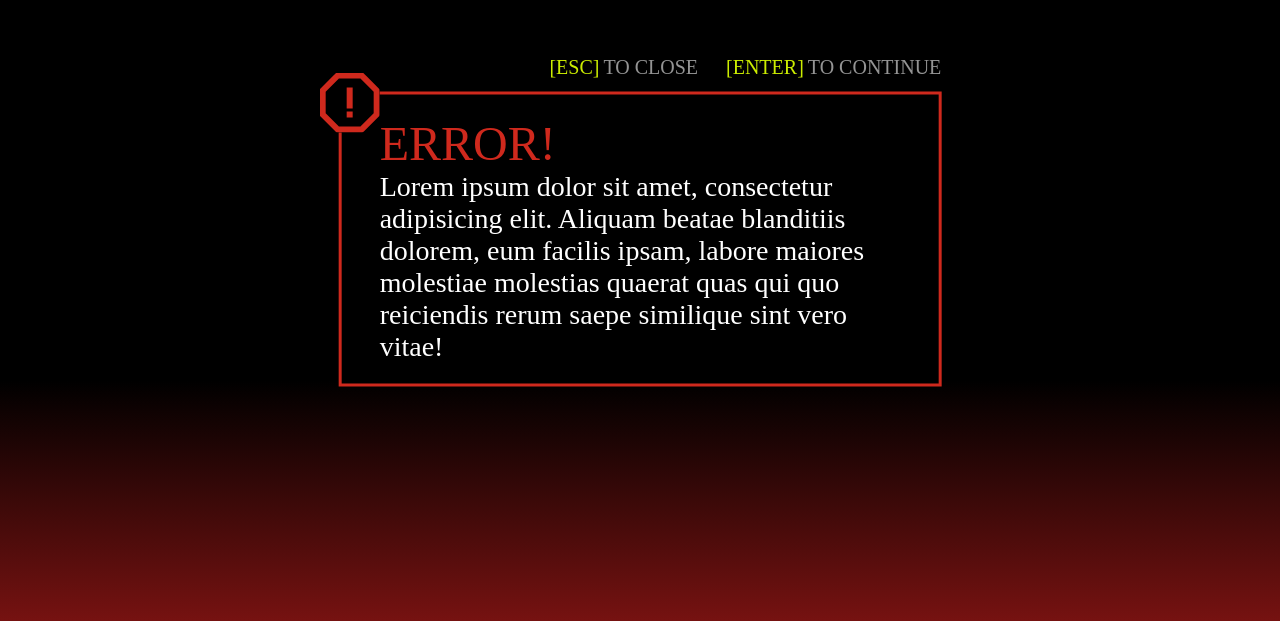
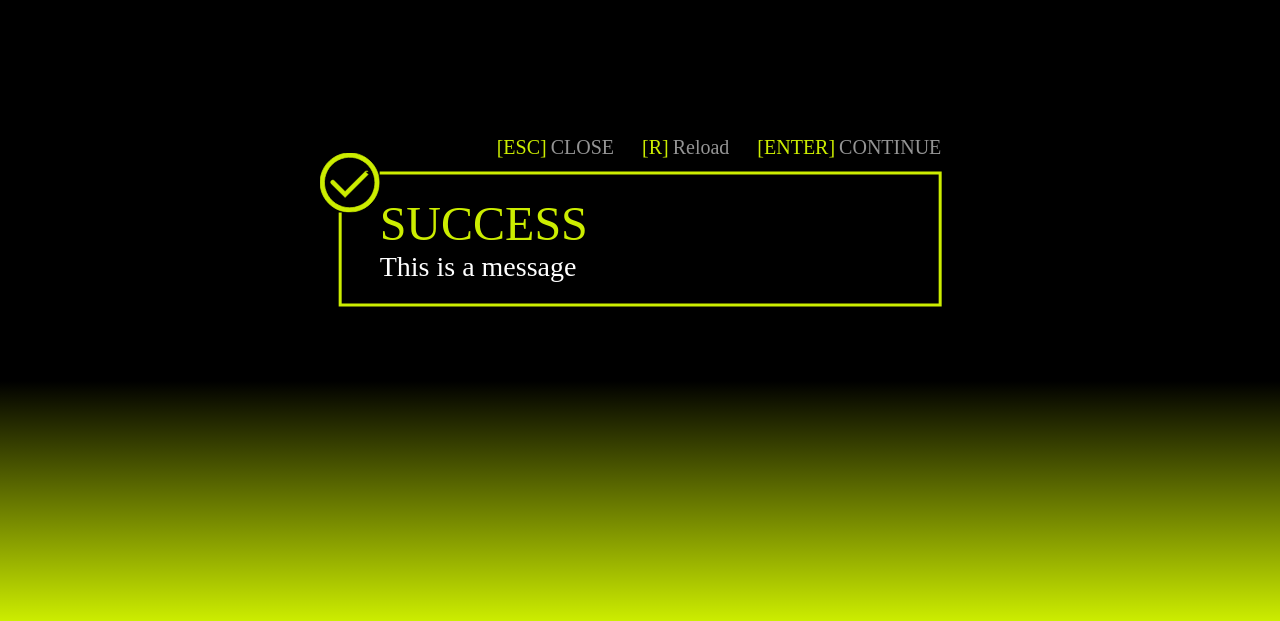
Before and after one commit to lmtls-game/lmtls-notify, a plain HTML site: page client/ui/index.html in a window 1280 px wide. Shown: the part 179-800 px from the top of the page. Drawn offline with nearby package versions, Linux system fonts and the light colour scheme; a web font is replaced by a local one.

Commit message:
feat: add ability to change the dialog dynamically ✨

```diff
--- a/client/ui/index.css
+++ b/client/ui/index.css
@@ -27,7 +27,6 @@ html, body {
 }
 
 .dialog {
-    background: linear-gradient(0deg, rgba(118, 18, 17, .98) 0%, rgba(118, 18, 17, 1) 0%, rgba(0, 0, 0, 1) 30%);
     width: 100%;
     height: 100%;
     color: white;
@@ -134,5 +133,5 @@ html, body {
 }
 
 .dialog.information .dialog__title {
-    color: #EFEFEF;
+    color: #CCED00;
 }
--- a/client/ui/index.html
+++ b/client/ui/index.html
@@ -2,37 +2,25 @@
 <html lang="en">
 <head>
     <meta charset="UTF-8">
-    <script src="https://cdn.jsdelivr.net/npm/vue@3.2.20/dist/vue.global.prod.js"></script>
     <link rel="stylesheet" href="index.css">
+    <script defer src="main.js"></script>
     <title>Notify</title>
 </head>
 <body>
-<div class="dialog error">
+<div id="dialog" class="dialog">
     <div class="dialog__container">
-        <div class="dialog__actions">
+        <div id="dialogActions" class="dialog__actions">
             <!--                    todo: placeholder -->
-            <div class="action">
-                <div class="action__key">[ESC]</div>
-                <div class="action__description">TO CLOSE</div>
-            </div>
-
-            <div class="action">
-                <div class="action__key">[ENTER]</div>
-                <div class="action__description">TO CONTINUE</div>
-            </div>
         </div>
 
         <div class="dialog__content">
             <div class="dialog__icon"></div>
-            <div class="dialog__title">
+            <div id="dialogTitle" class="dialog__title">
                 <!--                    todo: placeholder -->
-                ERROR!
             </div>
 
-            <div class="dialog__description">
+            <div id="dialogDescription" class="dialog__description">
                 <!--                    todo: placeholder -->
-                Lorem ipsum dolor sit amet, consectetur adipisicing elit. Aliquam beatae blanditiis dolorem, eum facilis ipsam, labore maiores molestiae molestias quaerat quas qui quo reiciendis rerum
-                saepe similique sint vero vitae!
             </div>
         </div>
     </div>
--- /dev/null
+++ b/client/ui/main.js
@@ -0,0 +1,51 @@
+const dialog = document.getElementById("dialog");
+const dialogTitle = dialog.querySelector("#dialogTitle");
+const dialogDescription = dialog.querySelector("#dialogDescription");
+const dialogActions = dialog.querySelector("#dialogActions");
+
+function createActionElement(key, description) {
+    const actionElement = document.createElement("action");
+    actionElement.innerHTML = `
+        <div class="action">
+            <div class="action__key">[${key}]</div>
+            <div class="action__description">${description}</div>
+        </div>
+    `;
+    return actionElement;
+}
+
+function setDialog(title, description, actions) {
+    dialogTitle.textContent = title;
+    dialogDescription.textContent = description;
+    dialogActions.innerHTML = "";
+    if (!Array.isArray(actions)) {
+        return;
+    }
+    for (const action of actions) {
+        let actionElement = createActionElement(action.key, action.description);
+        dialogActions.appendChild(actionElement);
+    }
+}
+
+function setDialogAsInformation(description, actions) {
+    dialog.className = "dialog information";
+    setDialog("INFORMATION", description, actions);
+}
+
+function setDialogAsError(description, actions) {
+    dialog.className = "dialog error";
+    setDialog("ERROR", description, actions);
+}
+
+function setDialogAsSuccess(description, actions) {
+    dialog.className = "dialog success";
+    setDialog("SUCCESS", description, actions);
+}
+
+(function () {
+    setDialogAsSuccess("This is a message", [
+        { key: "ESC", description: "CLOSE" },
+        { key: "R", description: "Reload" },
+        { key: "ENTER", description: "CONTINUE" }
+    ]);
+})();
```
